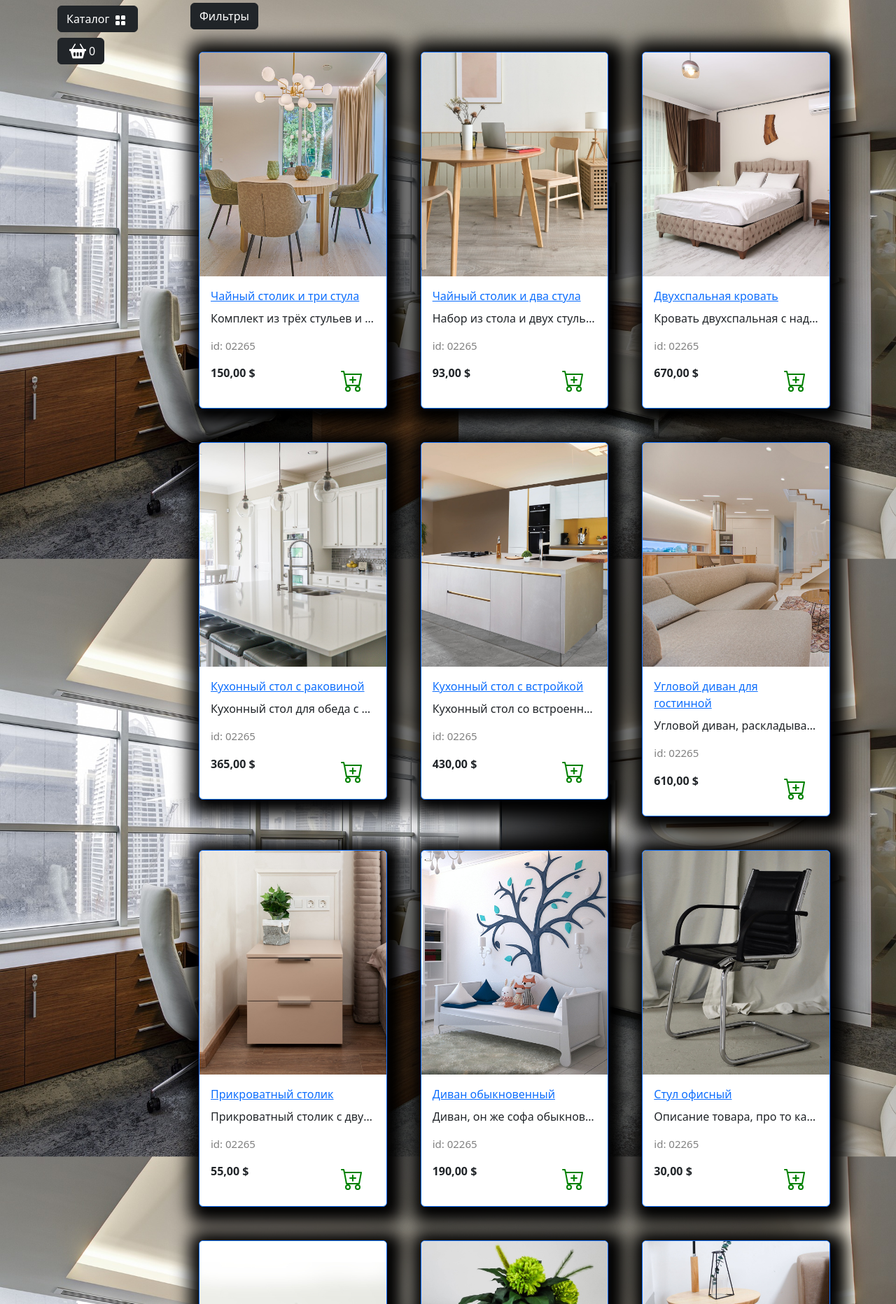
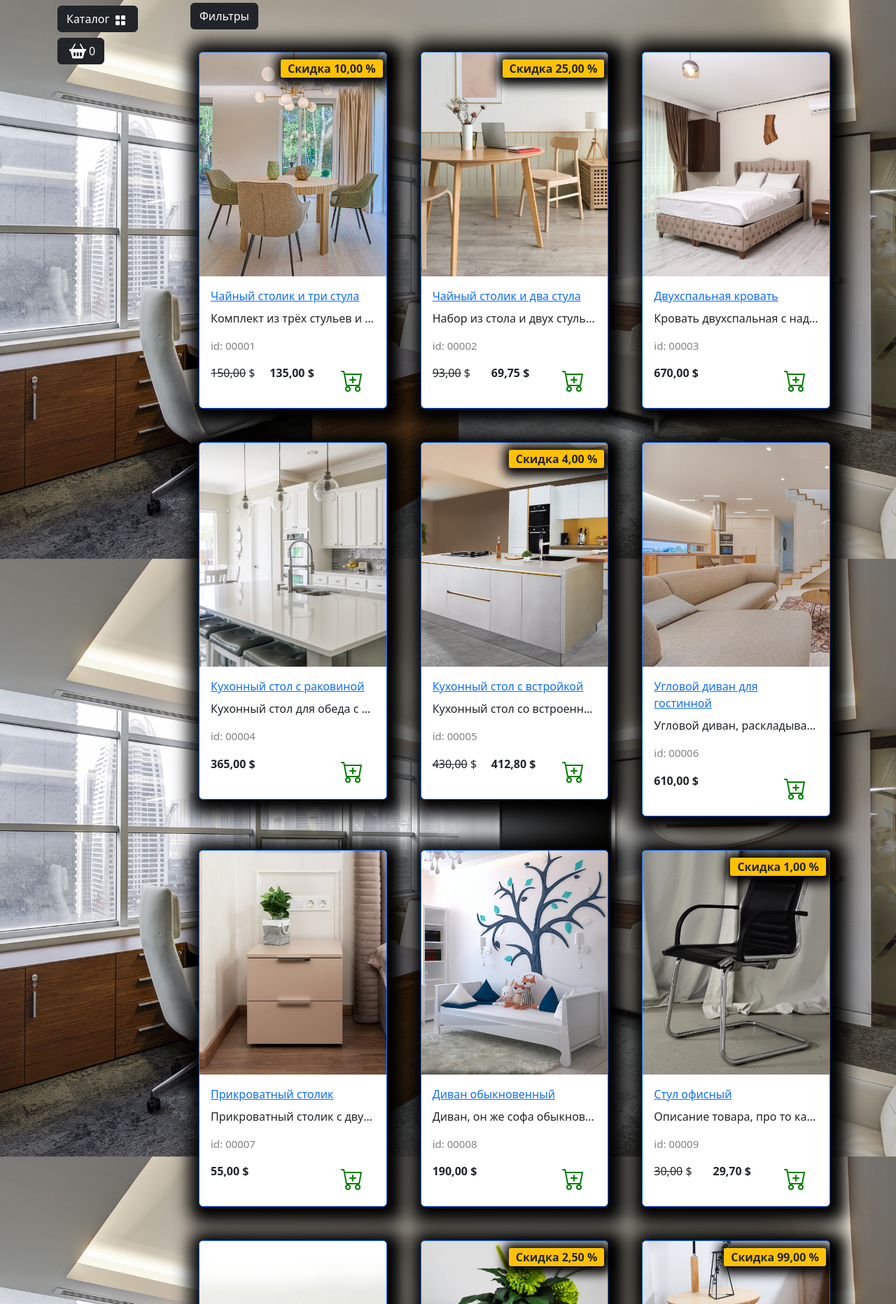
Before and after one commit to tEmpOoo603/DjangoTest, a Django app: page /catalog/ in a window 1280 px wide. Shown: the part 56-1920 px from the top of the page at 70% size. Run offline with Django 4.2, Linux system fonts and the light colour scheme; data comes from the database, SQL or seed files in the repository; some libraries are stand-ins or nearby versions.

Commit message:
Add two methods in model Product, sell_price - calculate priceusing price and discount from DB, display_id - display id of each product in right format. Update catalog.html - now render price with discount.

```diff
--- a/app/goods/models.py
+++ b/app/goods/models.py
@@ -31,3 +31,10 @@ class Products(models.Model):
 
     def __str__(self):
         return f"{self.name} Количество - {self.quantity}"
+
+    def display_id(self):
+        return f"{self.id:05}"
+    def sell_price(self):
+        if self.discount:
+            return round(self.price*(1 - self.discount/100),2)
+        return self.price
--- a/app/goods/templates/goods/catalog.html
+++ b/app/goods/templates/goods/catalog.html
@@ -53,12 +53,15 @@
                     <p class="card-title">{{ product.name }}</p>
                 </a>
                 <p class="card-text text-truncate">{{ product.description }}</p>
-                <p class="product_id">id: 02265</p>
+                <p class="product_id">id: {{ product.display_id }}</p>
                 <div class="d-flex justify-content-between">
-{#                    <p><s>100</s> $</p>#}
-{#                    <p><strong>90.00 $</strong></p>#}
-{#                    <span class="badge bg-warning text-dark">Скидка 10.00 %</span>#}
-                    <p><strong>{{ product.price }} $</strong></p>
+                    {% if product.discount %}
+                        <p><s>{{ product.price }}</s> $</p>
+                        <p><strong>{{ product.sell_price }} $</strong></p>
+                        <span class="badge bg-warning text-dark">Скидка {{ product.discount }} %</span>
+                    {% else %}
+                        <p><strong>{{ product.price }} $</strong></p>
+                    {% endif %}
                     <a href="#" class="btn add-to-cart">
                         <img class="mx-1" src="{%  static 'deps/icons/cart-plus.svg' %}" alt="Catalog Icon"
                              width="32" height="32">
--- a/app/main/templates/main/base.html
+++ b/app/main/templates/main/base.html
@@ -86,8 +86,6 @@
                     </button>
                     <ul class="dropdown-menu bg-dark" data-bs-theme="dark">
                         {% for category in categories %}
-
-
                             <li><a class="dropdown-item text-white" href={% url 'catalog:index' %}>{{ category.name }}</a></li>
                         {% endfor %}
 
```
